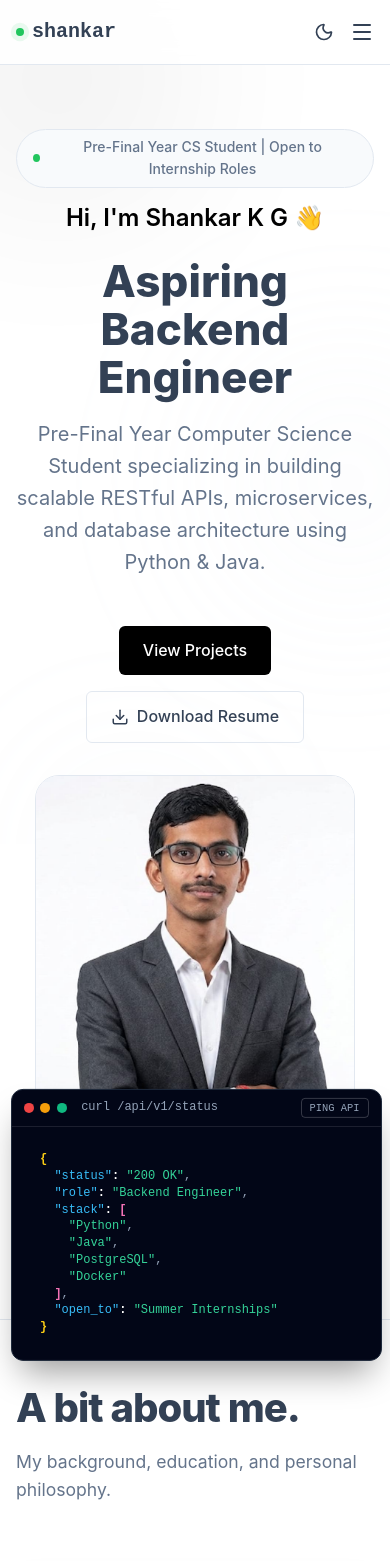
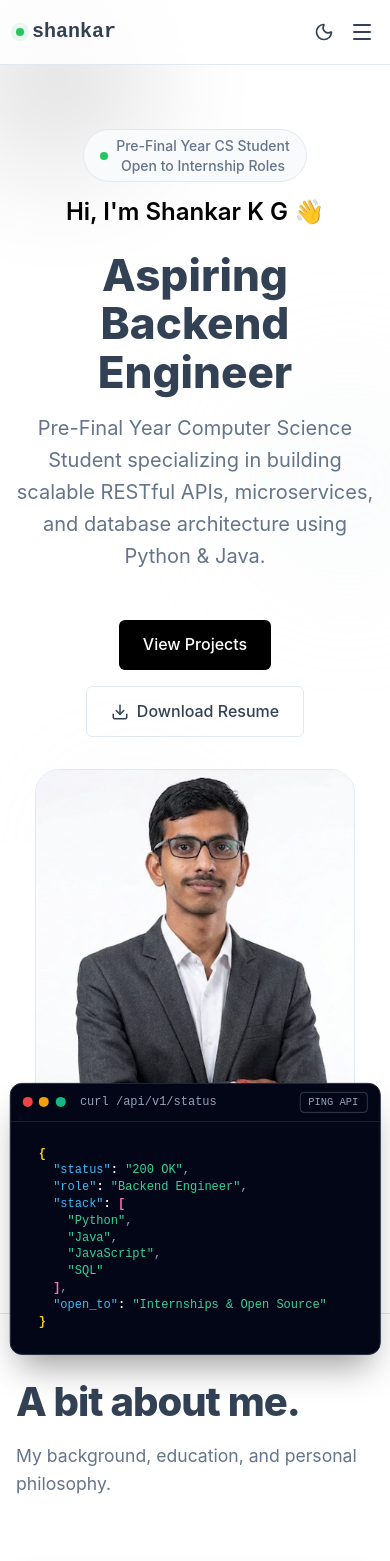
Before and after one commit to Shankar-44-arch/Portfolio, a React (Vite) app: page / in a window 390 px wide. Shown: the top 1561 px of the page. Built offline with nearby package versions, Linux system fonts and the light colour scheme.

Commit message:
Change : Background in mobile view

```diff
--- a/src/App.jsx
+++ b/src/App.jsx
@@ -13,10 +13,9 @@ import './App.css'; // Optional if any app-specific styles exist, though not str
 
 function App() {
   const [theme, setTheme] = useState(() => {
-    // Check localStorage or system preference on initial load
     const savedTheme = localStorage.getItem('theme');
     if (savedTheme) return savedTheme;
-    return window.matchMedia('(prefers-color-scheme: dark)').matches ? 'dark' : 'light';
+    return 'light';
   });
 
   useEffect(() => {
--- a/src/components/Hero.jsx
+++ b/src/components/Hero.jsx
@@ -8,8 +8,8 @@ const Hero = ({ theme }) => {
   const statusData = {
     status: "200 OK",
     role: "Backend Engineer",
-    stack: ["Python", "Java", "PostgreSQL", "Docker"],
-    open_to: "Internships"
+    stack: ["Python", "Java", "JavaScript", "SQL"],
+    open_to: "Internships & Open Source"
   };
 
   const [pingStatus, setPingStatus] = useState("PING API");
@@ -47,7 +47,10 @@ const Hero = ({ theme }) => {
         >
           <motion.div className="status-badge" variants={itemVariants}>
             <span className="status-dot"></span>
-            Pre-Final Year CS Student | Open to Internship Roles
+            <span className="status-text">
+              Pre-Final Year CS Student <span className="status-divider">|</span> <br className="mobile-break" />
+              Open to Internship Roles
+            </span>
           </motion.div>
 
           <motion.h2 className="hero-greeting" variants={itemVariants}>Hi, I'm {personalInfo.name || "Your Name"} 👋</motion.h2>
@@ -110,10 +113,10 @@ const Hero = ({ theme }) => {
                     {'  '}<span className="json-key">"stack"</span><span className="json-colon">:</span> <span className="json-square">[</span>{'\n'}
                     {'    '}<span className="json-string">"Python"</span><span className="json-comma">,</span>{'\n'}
                     {'    '}<span className="json-string">"Java"</span><span className="json-comma">,</span>{'\n'}
-                    {'    '}<span className="json-string">"PostgreSQL"</span><span className="json-comma">,</span>{'\n'}
-                    {'    '}<span className="json-string">"Docker"</span>{'\n'}
+                    {'    '}<span className="json-string">"JavaScript"</span><span className="json-comma">,</span>{'\n'}
+                    {'    '}<span className="json-string">"SQL"</span>{'\n'}
                     {'  '}<span className="json-square">]</span><span className="json-comma">,</span>{'\n'}
-                    {'  '}<span className="json-key">"open_to"</span><span className="json-colon">:</span> <span className="json-string">"Summer Internships"</span>{'\n'}
+                    {'  '}<span className="json-key">"open_to"</span><span className="json-colon">:</span> <span className="json-string">"Internships & Open Source"</span>{'\n'}
                     <span className="json-curly">{"}"}</span>
                   </code>
                 </pre>
--- a/src/components/Projects.jsx
+++ b/src/components/Projects.jsx
@@ -65,8 +65,8 @@ const Projects = () => {
               viewport={{ once: false, margin: "-50px" }}
               transition={{ duration: 0.5 }}
             >
-              <h2>Selected Works.</h2>
-              <p>A selection of my recent backend and full-stack development work.</p>
+              <h2>Project Works.</h2>
+              <p>A project of my recent backend and full-stack development work.</p>
             </motion.div>
           </div>
           <div className="slider-controls">
@@ -97,11 +97,12 @@ const Projects = () => {
             whileInView="visible"
             viewport={{ once: false, margin: "-50px" }}
             style={{
-              transform: `translateX(-${currentIndex * (100 / visibleCards)}%)`
+              width: `${(projectsData.length / visibleCards) * 100}%`,
+              transform: `translateX(-${currentIndex * (100 / projectsData.length)}%)`
             }}
           >
           {projectsData.map((project) => (
-            <motion.div key={project.id} className="project-card-wrapper" style={{ flex: `0 0 ${100 / visibleCards}%` }} variants={itemVariants}>
+            <motion.div key={project.id} className="project-card-wrapper" style={{ flex: `0 0 ${100 / projectsData.length}%` }} variants={itemVariants}>
               <article className="project-card">
               <div className="project-header">
                 <h3 className="project-title">
--- a/src/data.js
+++ b/src/data.js
@@ -11,7 +11,7 @@ export const aboutData = {
   ],
   education: [
     {
-      degree: 'B.S. Computer Science',
+      degree: 'B.E. Computer Science and Engineering',
       institution: 'DR. N.G.P Institute of Technology',
       period: '2024 - 2028',
       description: 'Specializing in backend systems and software engineering. Consistently maintaining top academic performance while participating in various hackathons.'
--- a/src/styles/AnimatedBackground.css
+++ b/src/styles/AnimatedBackground.css
@@ -15,10 +15,13 @@
   filter: blur(100px);
   opacity: 0.15;
   animation: float 20s infinite ease-in-out alternate;
+  will-change: transform, filter;
+  transform: translate3d(0, 0, 0);
+  backface-visibility: hidden;
 }
 
 [data-theme="dark"] .bg-orb {
-  opacity: 0.1;
+  opacity: 0.15;
 }
 
 .orb-1 {
@@ -70,3 +73,9 @@
     animation: none;
   }
 }
+
+@media (max-width: 768px) {
+  .bg-orb {
+    filter: blur(60px);
+  }
+}
--- a/src/styles/Hero.css
+++ b/src/styles/Hero.css
@@ -38,6 +38,15 @@
   height: 8px;
   border-radius: 50%;
   background-color: #22c55e; /* Green status dot */
+  flex-shrink: 0;
+}
+
+.status-text {
+  line-height: 1.4;
+}
+
+.mobile-break {
+  display: none;
 }
 
 .hero-greeting {
@@ -257,12 +266,12 @@
 
   .terminal-snippet {
     position: absolute;
-    left: -25px;
+    left: 50%;
     right: auto;
     width: 380px;
     max-width: 95vw;
     margin: 0;
-    transform: translateY(65%);
+    transform: translate(-50%, 65%);
   }
 
   .terminal-header {
@@ -302,6 +311,15 @@
 
   .status-badge {
     margin: 0 auto;
+    text-align: center;
+  }
+
+  .status-divider {
+    display: none;
+  }
+
+  .mobile-break {
+    display: block;
   }
 
   .hero-actions {
```
